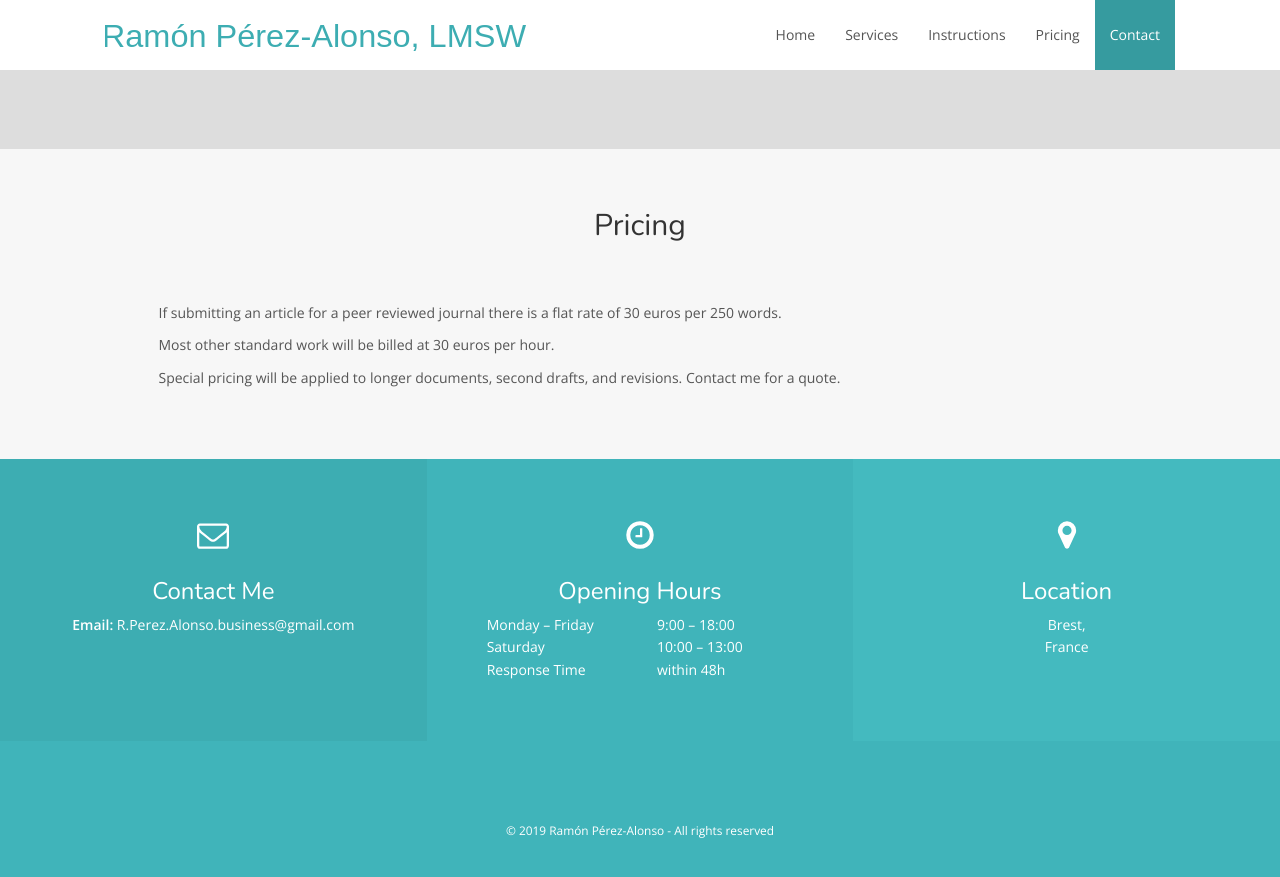
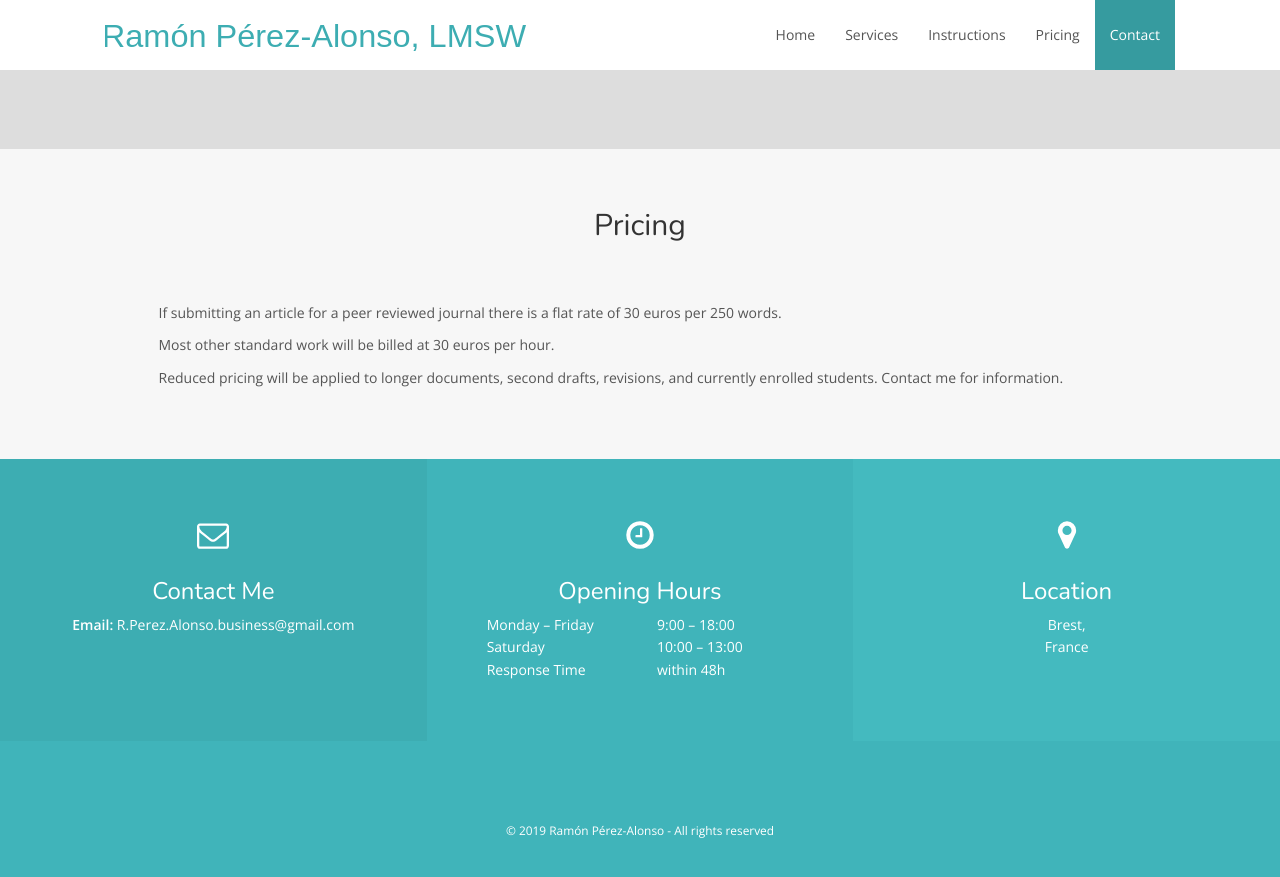
Before and after one commit to Ramon-Perez-Alonso/Ramon-Perez-Alonso.github.io, a Jekyll site: the page built from index.html, in a window 1280 px wide and 900 px high, scrolled down 1795 px. Shown: the top 877 px of the window. Built offline with Jekyll 4.4.1, drawn with Linux system fonts in a browser that asks for light colours; nearby versions of some CDN libraries.

Commit message:
Update index.html

```diff
--- a/index.html
+++ b/index.html
@@ -101,7 +101,7 @@ layout: default
 
 		<P>Most other standard work will be billed at 30 euros per hour.  </P>
 
-		<P>Special pricing will be applied to longer documents, second drafts, and revisions. Contact me for a quote.</P>
+		<P>Reduced pricing will be applied to longer documents, second drafts, revisions, and currently enrolled students. Contact me for information.</P>
 		</div>
     </div>
 </div>
```
